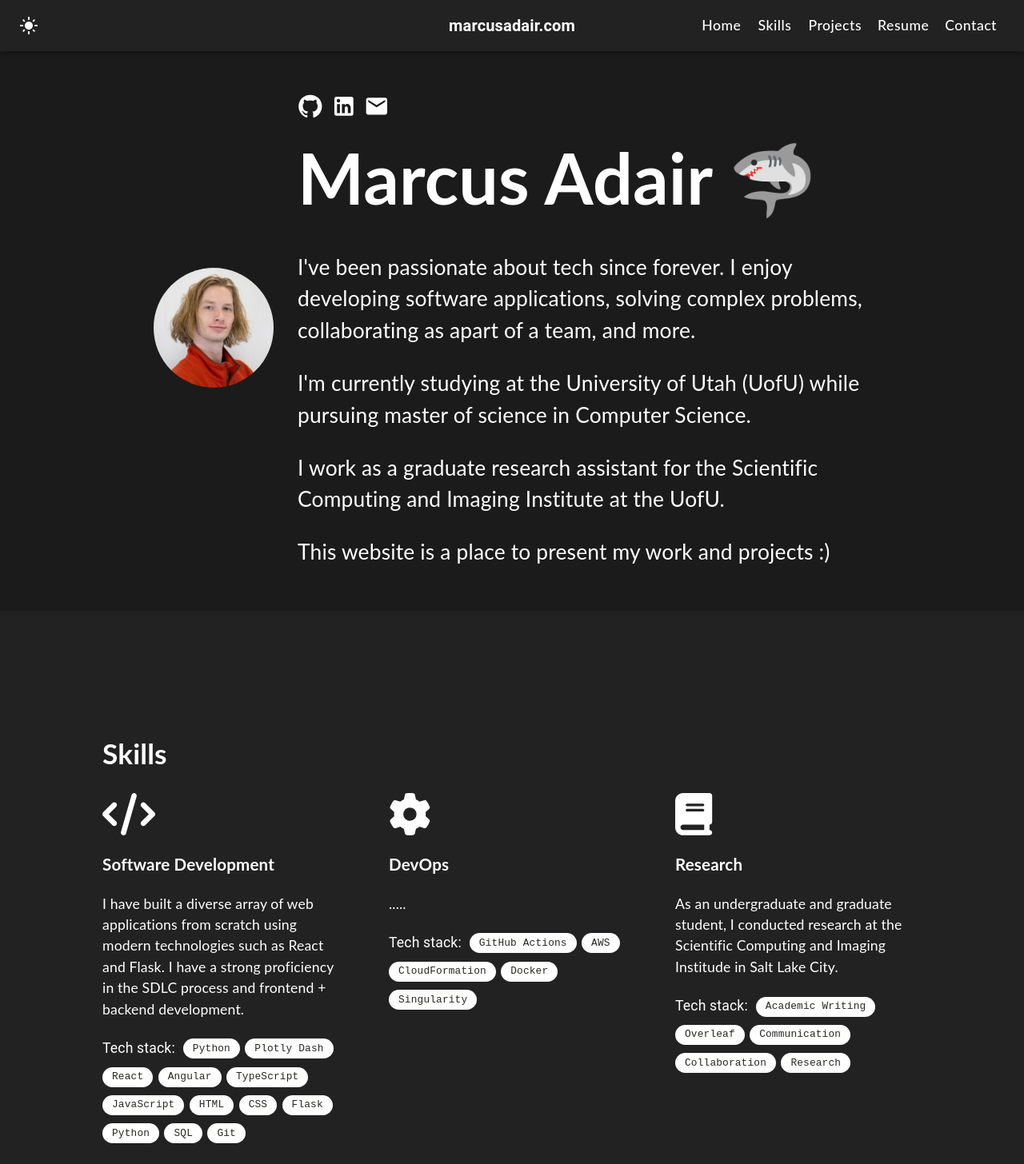
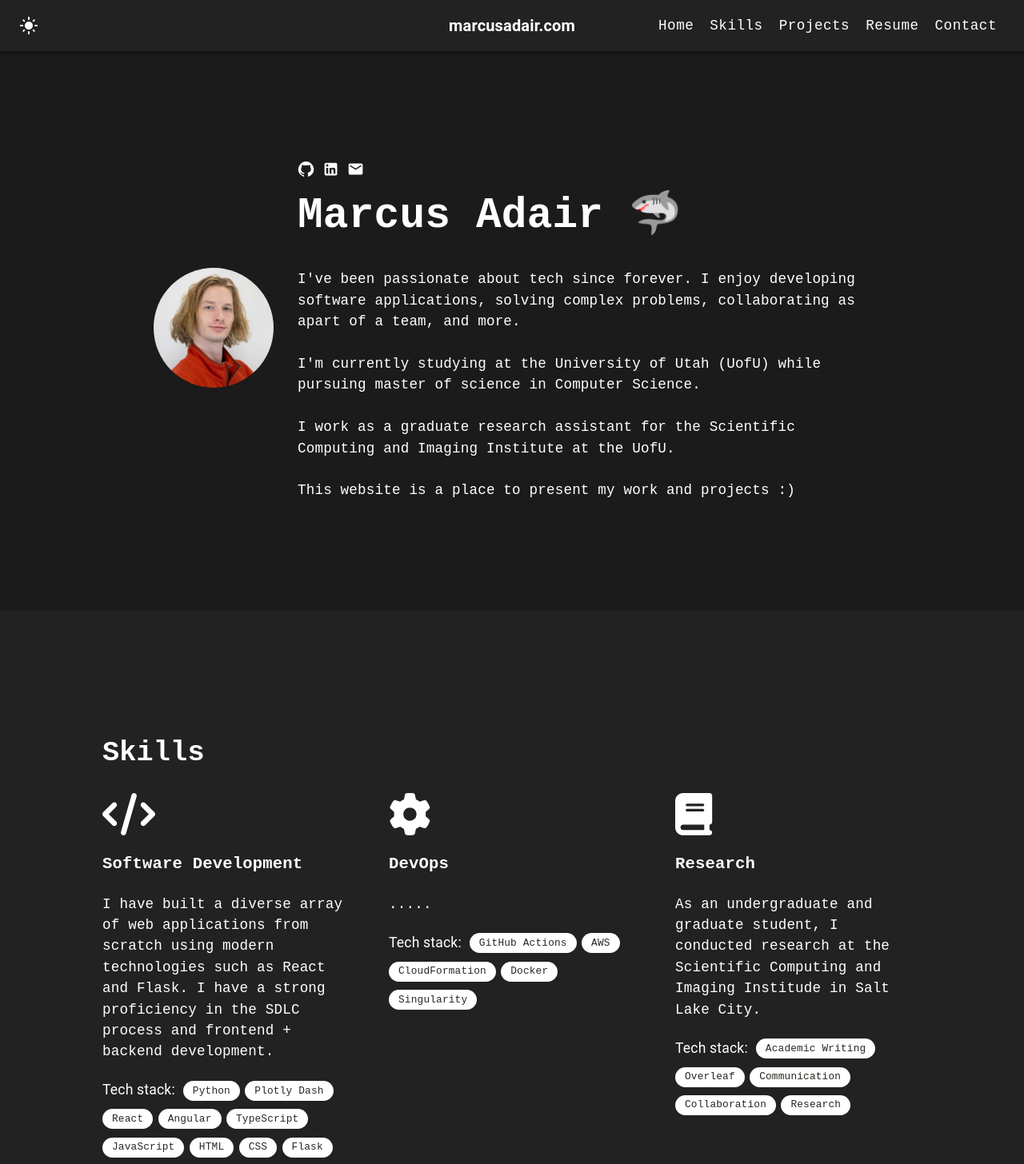
Before and after one commit to Marcus-Adair/marcus_dev_portfolio, a React (Create React App) app: page / in a window 1280 px wide. Shown: the top 1456 px of the page at 80% size. Built offline with nearby package versions, Linux system fonts and the light colour scheme.

Commit message:
updated website font

```diff
--- a/src/assets/styles/Main.scss
+++ b/src/assets/styles/Main.scss
@@ -27,7 +27,7 @@
         color: white;
 
         svg {
-            font-size: 1.8em;
+            font-size: 1.2em;
         }
     }
 
@@ -36,14 +36,14 @@
     }
 
     p {
-        font-size: 1.5em;
+        font-size: 1em;
         margin-block-start: 0px;
         margin-block-end: 0px;
     }
 
 
     p2 {
-        font-size: 1.5em;
+        font-size: 1em;
         margin-block-start: 0px;
         margin-block-end: 0px;
         font-weight: bold;
@@ -52,7 +52,7 @@
 
 
     h1 {
-        font-size: 5em;
+        font-size: 3em;
         margin-block-start: 0px;
         margin-block-end: 0px;
     }
@@ -114,7 +114,7 @@
 
     @media (max-width:768px) {
         .about-section h1 {
-            font-size: 4em !important;
+            font-size: 2em !important;
             text-align: left;
         }
 
--- a/src/assets/styles/Resume.scss
+++ b/src/assets/styles/Resume.scss
@@ -11,6 +11,7 @@
     button {
       float: right;
       background-color: white;
+      font-family: 'Courier New', Courier, monospace;
       color: #050f0b;
 
       // Target the SVG icon specifically
--- a/src/assets/styles/Skills.scss
+++ b/src/assets/styles/Skills.scss
@@ -27,7 +27,7 @@
     height: 25px !important;
 
     span {
-        font-family: 'Courier Prime', monospace;
+        font-family: 'Courier New', Courier, monospace;
         color: rgb(39, 40, 34);
     }
 
@@ -52,8 +52,9 @@
 
 .flex-chips .MuiChip-outlined {
     background-color: #e0e0e0;
-    font-family: source-code-pro, Menlo, Monaco, Consolas, "Courier New",
-        monospace;
+    font-family: 'Courier New', Courier, monospace;
+    // font-family: source-code-pro, Menlo, Monaco, Consolas, "Courier New",
+    //     monospace;
 }
 
 .flex-chips .MuiChip-outlined span {
--- a/src/assets/styles/Timeline.scss
+++ b/src/assets/styles/Timeline.scss
@@ -1,6 +1,6 @@
 .vertical-timeline span {
     color: white;
-    font-family: 'Courier Prime', monospace;
+    font-family: 'Courier New', Courier, monospace;
 }
 
 .vertical-timeline p {
--- a/src/components/Project.tsx
+++ b/src/components/Project.tsx
@@ -7,7 +7,7 @@ import SEDE_pic from "../assets/images/SEDE_screenshot.png";
 import "../assets/styles/Project.scss";
 
 function Project() {
-  const project_pic_size = "24rem";
+  const project_pic_size = "20rem";
 
   return (
     <div className="projects-container" id="projects">
--- a/src/index.scss
+++ b/src/index.scss
@@ -1,15 +1,25 @@
+
+
+/* index.css */
+body {
+  font-family: 'Courier New', Courier, monospace; /* Replace 'Roboto' with your desired font */
+}
+
+
 body {
   margin: 0;
-  font-family: -apple-system, BlinkMacSystemFont, "Segoe UI", "Roboto", "Oxygen",
-    "Ubuntu", "Cantarell", "Fira Sans", "Droid Sans", "Helvetica Neue",
-    sans-serif;
+  // font-family: -apple-system, BlinkMacSystemFont, "Segoe UI", "Roboto", "Oxygen",
+  //   "Ubuntu", "Cantarell", "Fira Sans", "Droid Sans", "Helvetica Neue",
+  //   sans-serif;
+  font-family: 'Courier New', Courier, monospace;
   -webkit-font-smoothing: antialiased;
   -moz-osx-font-smoothing: grayscale;
   font-size: 1.1rem !important;
 }
 
 code {
-  font-family: source-code-pro, Menlo, Monaco, Consolas, 'Courier New', monospace !important;
+  // font-family: source-code-pro, Menlo, Monaco, Consolas, 'Courier New', monospace !important;
+  font-family: 'Courier New', Courier, monospace;
   font-size: 1rem !important;
 }
 
@@ -30,7 +40,8 @@ a:hover {
 
 p, a, h1, h2, h3, h4, h5, label, button {
   color: white;
-  font-family: "Lato", sans-serif;
+  // font-family: "Lato", sans-serif;
+  font-family: 'Courier New', Courier, monospace;
 }
 
 .navigation-bar {
@@ -39,7 +50,8 @@ p, a, h1, h2, h3, h4, h5, label, button {
 
   button {
     font-size: 1.1rem;
-    font-family: "Lato", sans-serif;
+    // font-family: "Lato", sans-serif;
+    font-family: 'Courier New', Courier, monospace;
     text-transform: initial;
     padding: 6px 10px;
   }
@@ -52,18 +64,21 @@ p, a, h1, h2, h3, h4, h5, label, button {
 @media (min-width: 992px) {
   .navbar-title {
     display: block; /* Ensure it is visible on large screens */
+    font-family: 'Courier New', Courier, monospace;
   }
 }
 
 @media (max-width: 991px) {
   .navbar-title {
     display: none; /* Hide on smaller screens */
+    font-family: 'Courier New', Courier, monospace;
   }
 }
 .navigation-bar-responsive {
   span, p {
     color: #0d1116;
-    font-family: "Lato", sans-serif;
+    // font-family: "Lato", sans-serif;
+    font-family: 'Courier New', Courier, monospace;
   }
 }
 
@@ -112,6 +127,7 @@ p, a, h1, h2, h3, h4, h5, label, button {
 
   p, a, h1, h2, h3, h4, h5, label, button {
     color: #0d1116;
+    font-family: 'Courier New', Courier, monospace;
   }
 
   a:hover {
```
